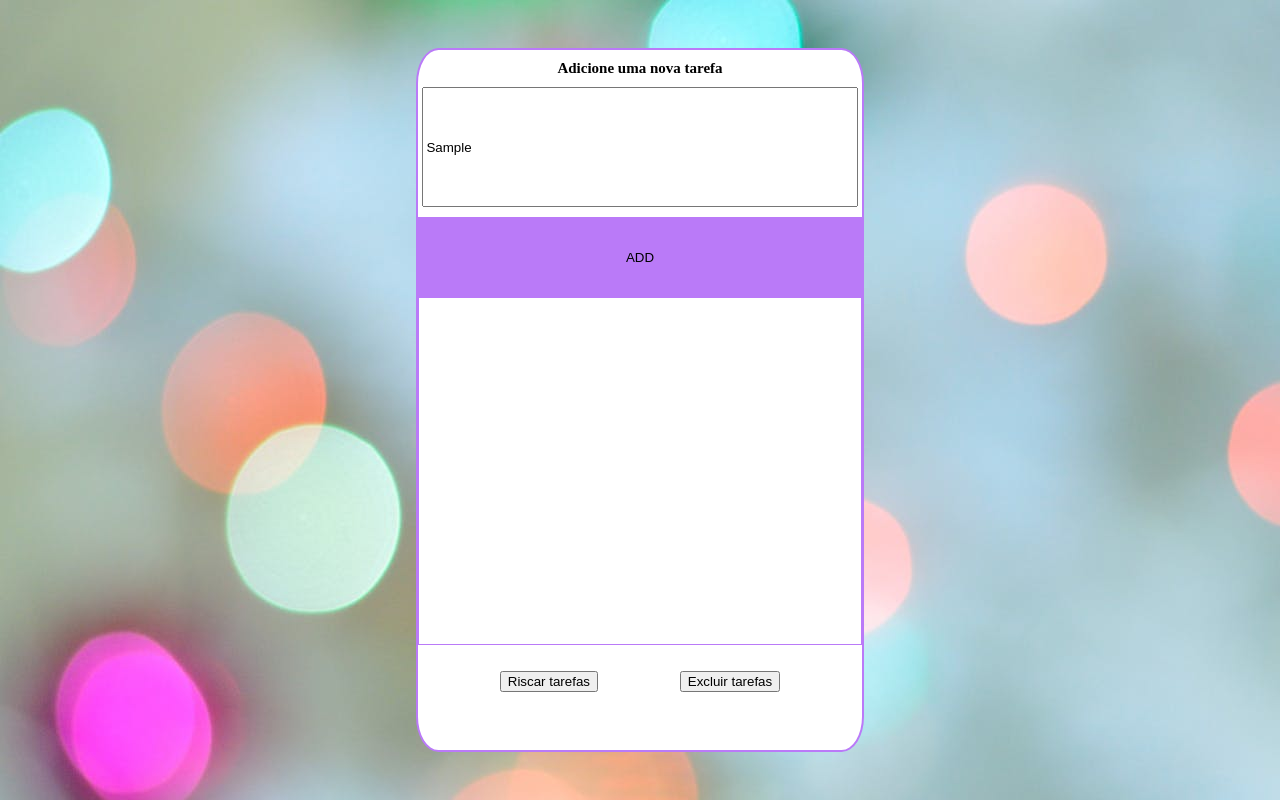
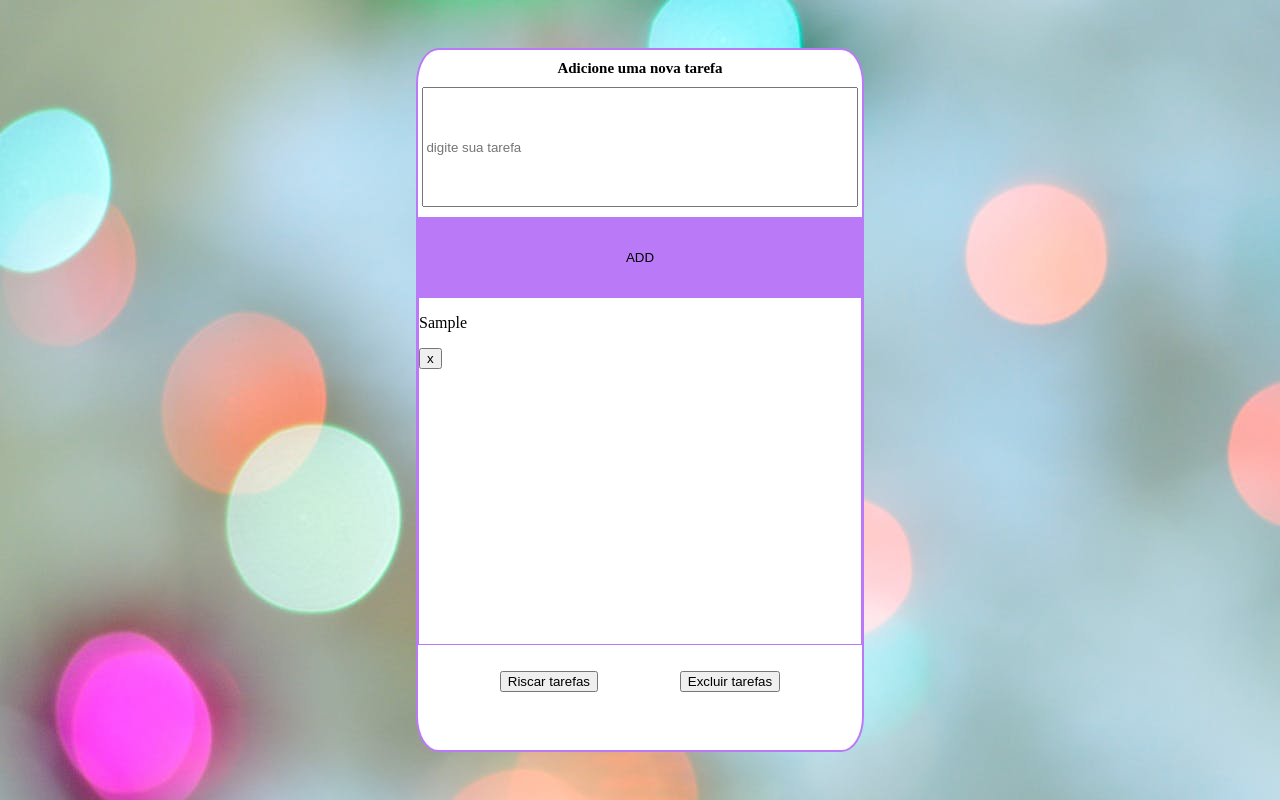
Before and after one commit to denizafontineles/Projeto-To-Do-List, a plain HTML site: page index.html in a window 1280 px wide. Both pictures are taken after typing "Sample" into the empty fields and a click on the button "ADD". Drawn offline with Linux system fonts and the light colour scheme.

Commit message:
adiciona evento de submit e caixa de tarefas no JS

```diff
--- a/CSS/style.css
+++ b/CSS/style.css
@@ -9,8 +9,6 @@ body{
     padding: 0;
     margin: 0;
     background-image: url("./img/pexels-photo-255379.jpeg");
-    /* background-size: cover;
-    background-position: center; */
     background-repeat: no-repeat;
 
 }
@@ -133,7 +131,7 @@ h1{
 
 
 
-/* =============PSEUDO-CLASSES-JS============= */
+/* =============PSEUDOCLASSES-JS============= */
 
 
 
--- a/JS/script.js
+++ b/JS/script.js
@@ -2,7 +2,7 @@
 // 1 pegar o id do input
 const formulario = document.getElementById("container__form")
 const botaoAdiciona = document.getElementById("button-tarefas")
-
+const boxTarefas = document.getElementById("container-tarefas__lista")
 // const tarefas = document.getElementById("container-tarefas__lista")
 
 formulario.addEventListener("submit", function(evento){
@@ -10,12 +10,17 @@ formulario.addEventListener("submit", function(evento){
     let digitarTarefas = document.getElementById("formulario-input")
     let guardarValorTaf = digitarTarefas.value.trim()
 
-    botaoAdiciona.addEventListener("")
+        let listarTarefas = document.createElement("div")
+        boxTarefas.appendChild(listarTarefas)
+        let mostrarTarefas = document.createElement("p")
+        listarTarefas.appendChild(mostrarTarefas)
+        let cancel = document.createElement("button")
+        cancel.textContent = "x"
+        listarTarefas.appendChild(cancel)
 
+        mostrarTarefas.textContent = guardarValorTaf
 
-    // let mensagem = document.createElement("p")
-    // tarefas.appendChild(mensagem)
-    // mensagem.textContent = mensagem
+        formulario.reset ()
 
 })
 
--- a/index.html
+++ b/index.html
@@ -22,7 +22,7 @@
                 </div>
 
                 <div class="container__button">
-                    <button class="button__submit" id="button-tarefas" type="button" >
+                    <button class="button__submit" id="button-tarefas" type="submit" >
                         ADD
                     </button>
                 </div>
```
